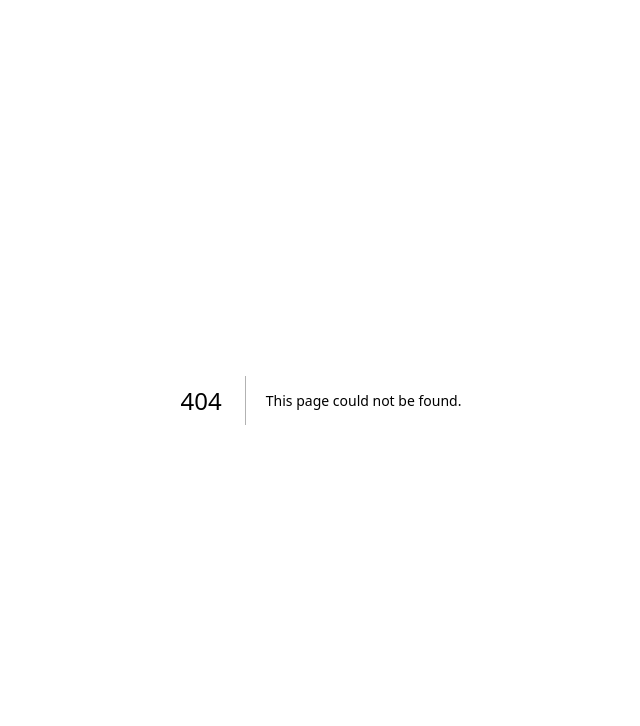
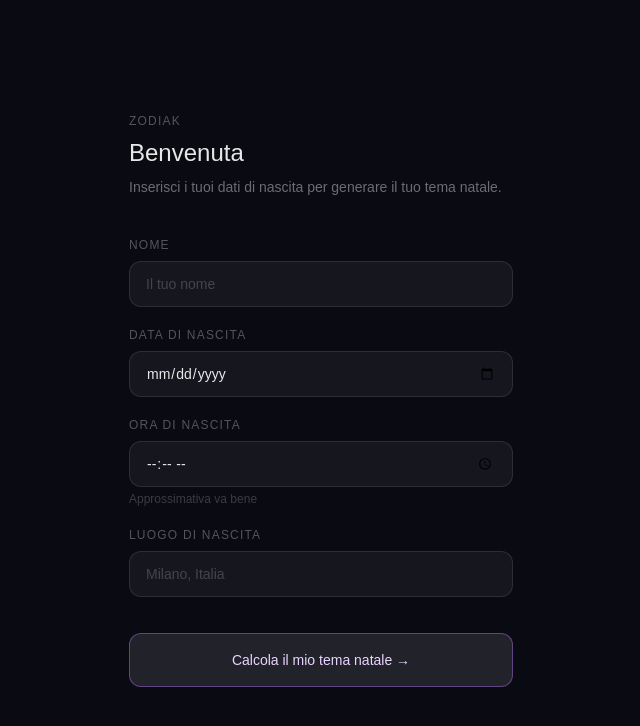
Before and after one commit to Airone28/zodiak, a Next.js app: page /onboarding in a window 1280 px wide. Before the commit this address had no page. Shown: the top 726 px of the page, without its empty margins (319-959 px from the left). Built offline with nearby package versions, Linux system fonts and the light colour scheme; no server answers.

Commit message:
schermata onboarding completata

```diff
--- /dev/null
+++ b/app/onboarding/page.tsx
@@ -0,0 +1,81 @@
+'use client'
+
+import { useState } from 'react'
+import { useRouter } from 'next/navigation'
+import { supabase } from '@/lib/supabase'
+
+export default function Onboarding() {
+  const router = useRouter()
+  const [loading, setLoading] = useState(false)
+  const [errore, setErrore] = useState('')
+  const [form, setForm] = useState({
+    nome: '',
+    data_nascita: '',
+    ora_nascita: '',
+    luogo_nascita: '',
+  })
+
+  const handleChange = (e: React.ChangeEvent<HTMLInputElement>) => {
+    setForm({ ...form, [e.target.name]: e.target.value })
+  }
+
+  const handleSubmit = async (e: React.FormEvent) => {
+    e.preventDefault()
+    setLoading(true)
+    setErrore('')
+    const { data: { user } } = await supabase.auth.getUser()
+    if (!user) {
+      setErrore('Devi essere registrato per continuare.')
+      setLoading(false)
+      return
+    }
+    const { error } = await supabase.from('profiles').upsert({
+      id: user.id,
+      nome: form.nome,
+      data_nascita: form.data_nascita,
+      ora_nascita: form.ora_nascita,
+      luogo_nascita: form.luogo_nascita,
+    })
+    if (error) {
+      setErrore('Errore nel salvataggio. Riprova.')
+      setLoading(false)
+      return
+    }
+    router.push('/home')
+  }
+
+  return (
+    <div className="min-h-screen bg-[#0a0a12] flex items-center justify-center px-6">
+      <div className="w-full max-w-sm">
+        <div className="mb-10">
+          <p className="text-xs uppercase tracking-widest text-white/30 mb-2">Zodiak</p>
+          <h1 className="text-2xl font-medium text-white/90">Benvenuta</h1>
+          <p className="text-sm text-white/40 mt-2">Inserisci i tuoi dati di nascita per generare il tuo tema natale.</p>
+        </div>
+        <form onSubmit={handleSubmit} className="space-y-5">
+          <div>
+            <label className="text-xs uppercase tracking-widest text-white/30 block mb-2">Nome</label>
+            <input name="nome" type="text" placeholder="Il tuo nome" value={form.nome} onChange={handleChange} required className="w-full bg-white/5 border border-white/10 rounded-xl px-4 py-3 text-white/90 text-sm placeholder:text-white/20 outline-none focus:border-white/30 transition" />
+          </div>
+          <div>
+            <label className="text-xs uppercase tracking-widest text-white/30 block mb-2">Data di nascita</label>
+            <input name="data_nascita" type="date" value={form.data_nascita} onChange={handleChange} required className="w-full bg-white/5 border border-white/10 rounded-xl px-4 py-3 text-white/90 text-sm outline-none focus:border-white/30 transition" />
+          </div>
+          <div>
+            <label className="text-xs uppercase tracking-widest text-white/30 block mb-2">Ora di nascita</label>
+            <input name="ora_nascita" type="time" value={form.ora_nascita} onChange={handleChange} className="w-full bg-white/5 border border-white/10 rounded-xl px-4 py-3 text-white/90 text-sm outline-none focus:border-white/30 transition" />
+            <p className="text-xs text-white/20 mt-1">Approssimativa va bene</p>
+          </div>
+          <div>
+            <label className="text-xs uppercase tracking-widest text-white/30 block mb-2">Luogo di nascita</label>
+            <input name="luogo_nascita" type="text" placeholder="Milano, Italia" value={form.luogo_nascita} onChange={handleChange} required className="w-full bg-white/5 border border-white/10 rounded-xl px-4 py-3 text-white/90 text-sm placeholder:text-white/20 outline-none focus:border-white/30 transition" />
+          </div>
+          {errore && <p className="text-red-400 text-sm">{errore}</p>}
+          <button type="submit" disabled={loading} className="w-full bg-white/10 border border-purple-400/40 rounded-xl py-4 text-purple-200 text-sm font-medium mt-4 hover:bg-white/15 transition disabled:opacity-50">
+            {loading ? 'Caricamento...' : 'Calcola il mio tema natale →'}
+          </button>
+        </form>
+      </div>
+    </div>
+  )
+}
--- a/package.json
+++ b/package.json
@@ -9,6 +9,7 @@
     "lint": "eslint"
   },
   "dependencies": {
+    "@supabase/ssr": "^0.10.3",
     "@supabase/supabase-js": "^2.106.2",
     "next": "16.2.6",
     "react": "19.2.4",
```
Also changed, not shown: components/ui/button.tsx (added), lib/auth/actions.ts (added), 1 other file (tests, documents, lock files or other folders).
